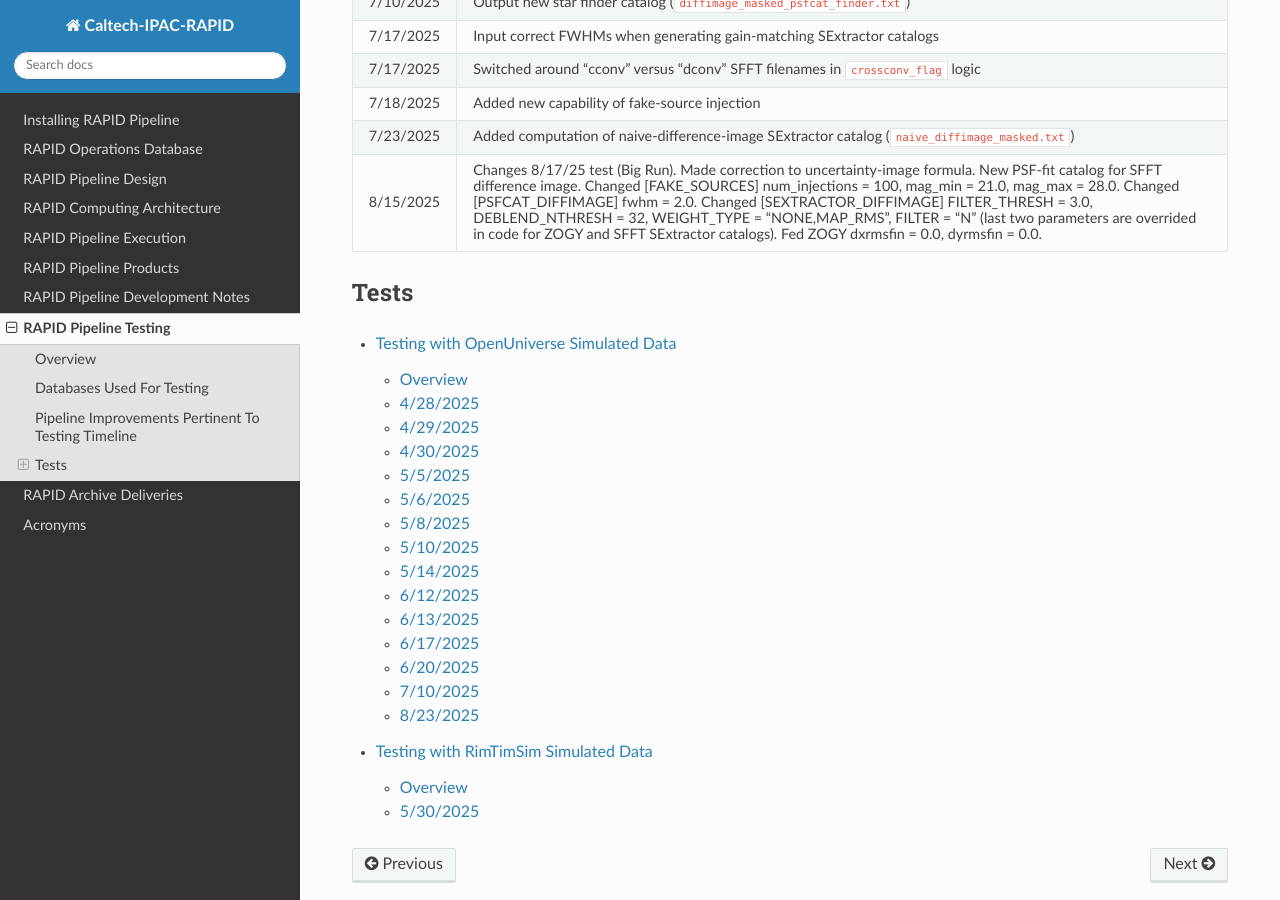
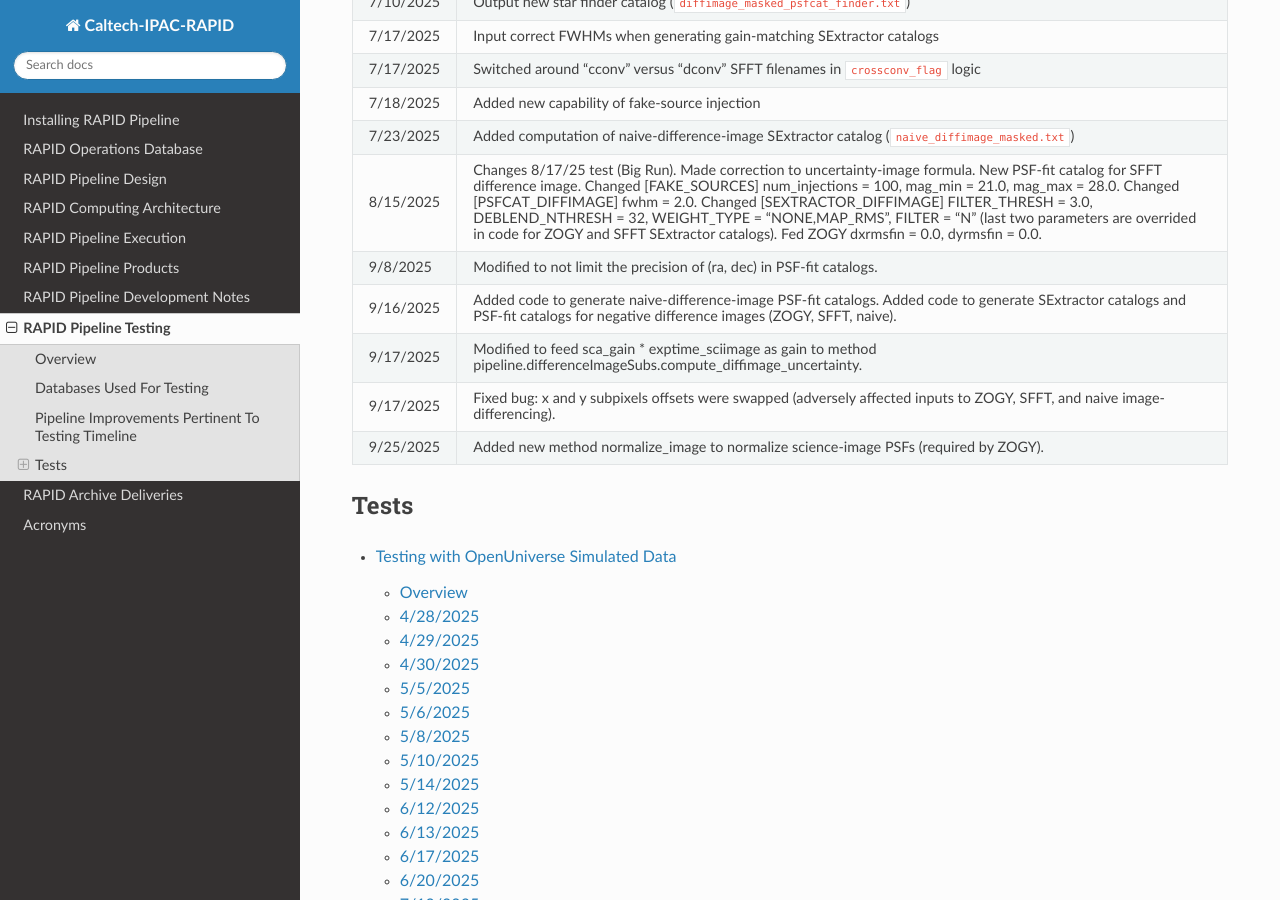
Before and after one commit to Caltech-IPAC/rapid, a Sphinx documentation site: the page built from docs/source/dev/tests.rst, in a window 1280 px wide and 900 px high, scrolled down 867 px. Built offline with Sphinx 7.4.7 and the Read the Docs theme 3.1.0, drawn with Linux system fonts in a browser that asks for light colours; formulas are drawn with MathJax 3.

Commit message:
Updated with summary of recent pipeline changes that affect the quality/integrity of the products.

```diff
--- a/docs/source/dev/tests.rst
+++ b/docs/source/dev/tests.rst
@@ -41,6 +41,11 @@ Date              Software modification
 7/18/2025         Added new capability of fake-source injection
 7/23/2025         Added computation of naive-difference-image SExtractor catalog (``naive_diffimage_masked.txt``)
 8/15/2025         Changes 8/17/25 test (Big Run).  Made correction to uncertainty-image formula.  New PSF-fit catalog for SFFT difference image. Changed [FAKE_SOURCES] num_injections = 100, mag_min = 21.0, mag_max = 28.0.  Changed [PSFCAT_DIFFIMAGE] fwhm = 2.0. Changed [SEXTRACTOR_DIFFIMAGE] FILTER_THRESH = 3.0, DEBLEND_NTHRESH = 32, WEIGHT_TYPE = "NONE,MAP_RMS", FILTER = "N" (last two parameters are overrided in code for ZOGY and SFFT SExtractor catalogs). Fed ZOGY dxrmsfin = 0.0, dyrmsfin = 0.0.
+9/8/2025          Modified to not limit the precision of (ra, dec) in PSF-fit catalogs.
+9/16/2025         Added code to generate naive-difference-image PSF-fit catalogs.  Added code to generate SExtractor catalogs and PSF-fit catalogs for negative difference images (ZOGY, SFFT, naive).
+9/17/2025         Modified to feed sca_gain * exptime_sciimage as gain to method pipeline.differenceImageSubs.compute_diffimage_uncertainty.
+9/17/2025         Fixed bug: x and y subpixels offsets were swapped (adversely affected inputs to ZOGY, SFFT, and naive image-differencing).
+9/25/2025         Added new method normalize_image to normalize science-image PSFs (required by ZOGY).
 ===============   ==========================================================================================================================================================================================================================================================================================================================================================================================================================================================================================================
 
 
```
